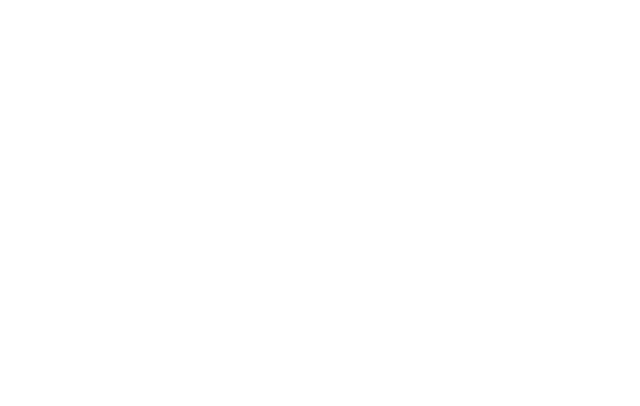
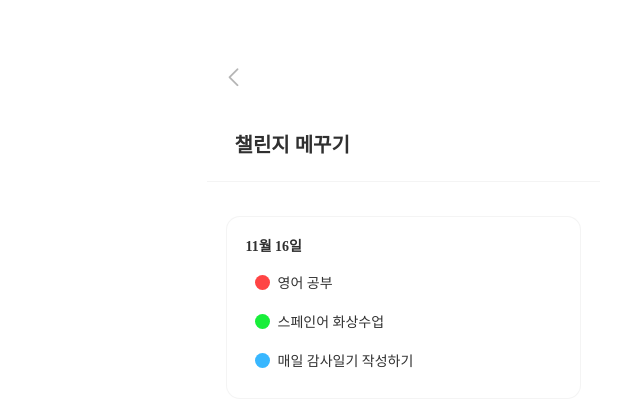
Before and after one commit to 11th-LikeLion-DragOn/DragOn_Front, a React (Create React App) app: page /fillchallenge in a window 1280 px wide. Shown: the top 406 px of the page, without its empty margins (237-877 px from the left). Built offline with nearby package versions, Linux system fonts and the light colour scheme.

Commit message:
feat: 챌린지 메꾸기 페이지 추가

```diff
--- a/src/components/MainPage/Challenge.js
+++ b/src/components/MainPage/Challenge.js
@@ -27,7 +27,6 @@ export default Challenge;
 
 const Wrapper = styled.div`
   width: 315px;
-  border-bottom: 1.2px solid rgba(199, 198, 198, 0.2);
 `;
 
 const Date = styled.div`
@@ -43,7 +42,7 @@ const Date = styled.div`
 
 const ChallengeList = styled.div`
   padding-left: 9px;
-  margin-bottom: 34px;
+  margin-bottom: 10px;
   display: flex;
   flex-direction: column;
   gap: 19px;
--- a/src/components/MainPage/IconBox.js
+++ b/src/components/MainPage/IconBox.js
@@ -4,6 +4,7 @@ import { styled } from "styled-components";
 const IconBox = () => {
   return (
     <Wrapper>
+      <Icons>
         <Thumb>
           <span id="icon">👍</span>
           <span>0</span>
@@ -28,6 +29,7 @@ const IconBox = () => {
           <span id="icon">❤️</span>
           <span>0</span>
         </Heart>
+      </Icons>
     </Wrapper>
   );
 };
@@ -35,6 +37,14 @@ const IconBox = () => {
 export default IconBox;
 
 const Wrapper = styled.div`
+  width: 315px;
+  display: flex;
+  justify-content: center;
+  padding: 24px 0px;
+  border-top: 1.2px solid rgba(199, 198, 198, 0.2);
+`;
+
+const Icons = styled.div`
   display: flex;
   align-items: center;
   gap: 20px;
--- a/src/pages/FillChallengePage.js
+++ b/src/pages/FillChallengePage.js
@@ -1,8 +1,41 @@
 import React from "react";
 import { styled } from "styled-components";
 
+import TopBar from "../components/common/TopBar";
+import Challenge from "../components/MainPage/Challenge";
+
 const FillChallengePage = () => {
-  return <></>;
+  return (
+    <Wrapper>
+      <TopBar titleText={"챌린지 메꾸기"} />
+      <ChallengeList>
+        <Challenge />
+      </ChallengeList>
+    </Wrapper>
+  );
 };
 
 export default FillChallengePage;
+
+const Wrapper = styled.div`
+  margin: auto auto;
+  width: 393px;
+  height: 852px;
+  display: flex;
+  flex-direction: column;
+  align-items: center;
+`;
+
+const ChallengeList = styled.div`
+  margin-top: 34px;
+  display: flex;
+  width: 315px;
+  padding: 18px 19px;
+  flex-direction: column;
+  justify-content: center;
+  align-items: center;
+  gap: 24px;
+  border-radius: 14px;
+  border: 1px solid rgba(199, 198, 198, 0.2);
+  background: var(--white);
+`;
```
Lines whose indentation alone changed are shown as unchanged.
